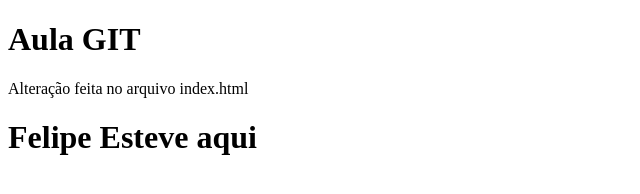
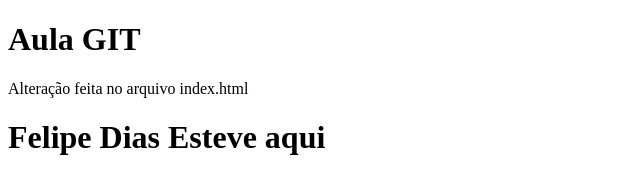
Before and after one commit to oliviasmim/aula12, a plain HTML site: page index.html in a window 1280 px wide. Shown: the whole page, without its empty margins (0-640 px from the left). Drawn offline with Linux system fonts and the light colour scheme.

Commit message:
nome alterado

```diff
--- a/index.html
+++ b/index.html
@@ -8,6 +8,6 @@
 <body>
   <h1>Aula GIT</h1>
   <p>Alteração feita no arquivo index.html</p>
-  <h1>Felipe Esteve aqui</h1>
+  <h1>Felipe Dias Esteve aqui</h1>
 </body>
 </html>
```
